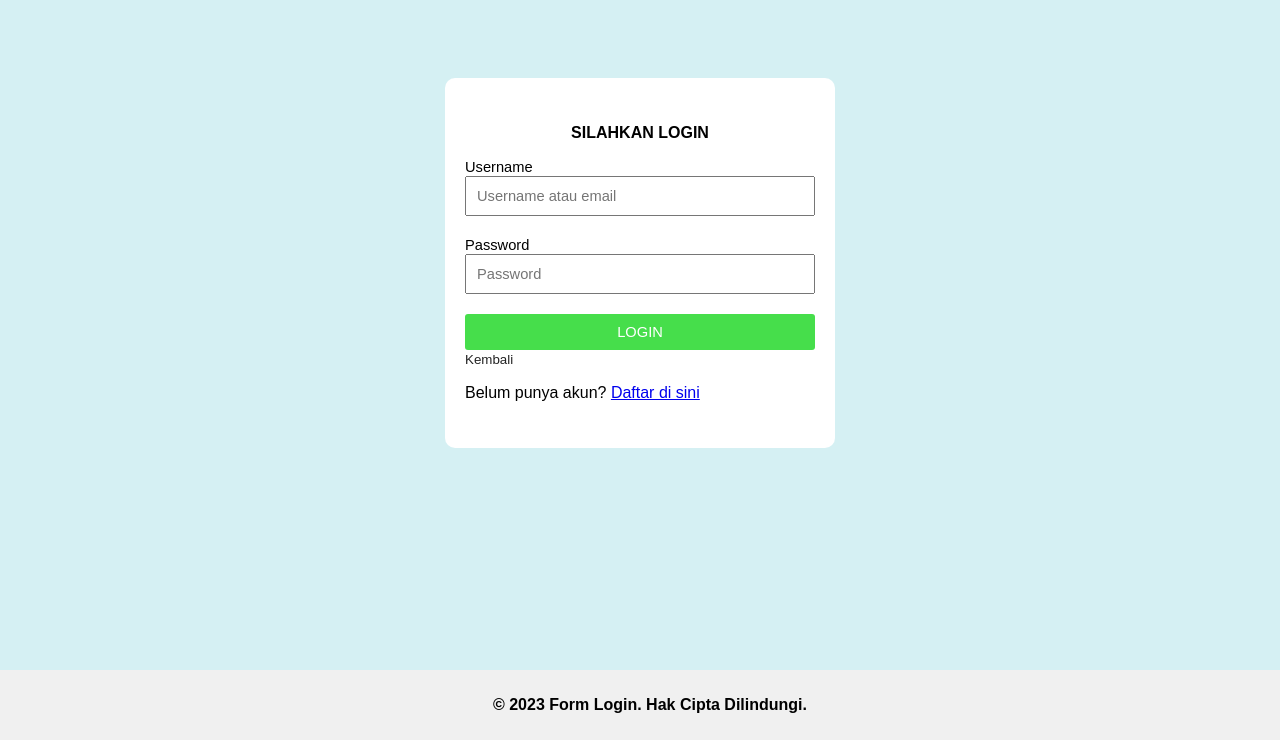
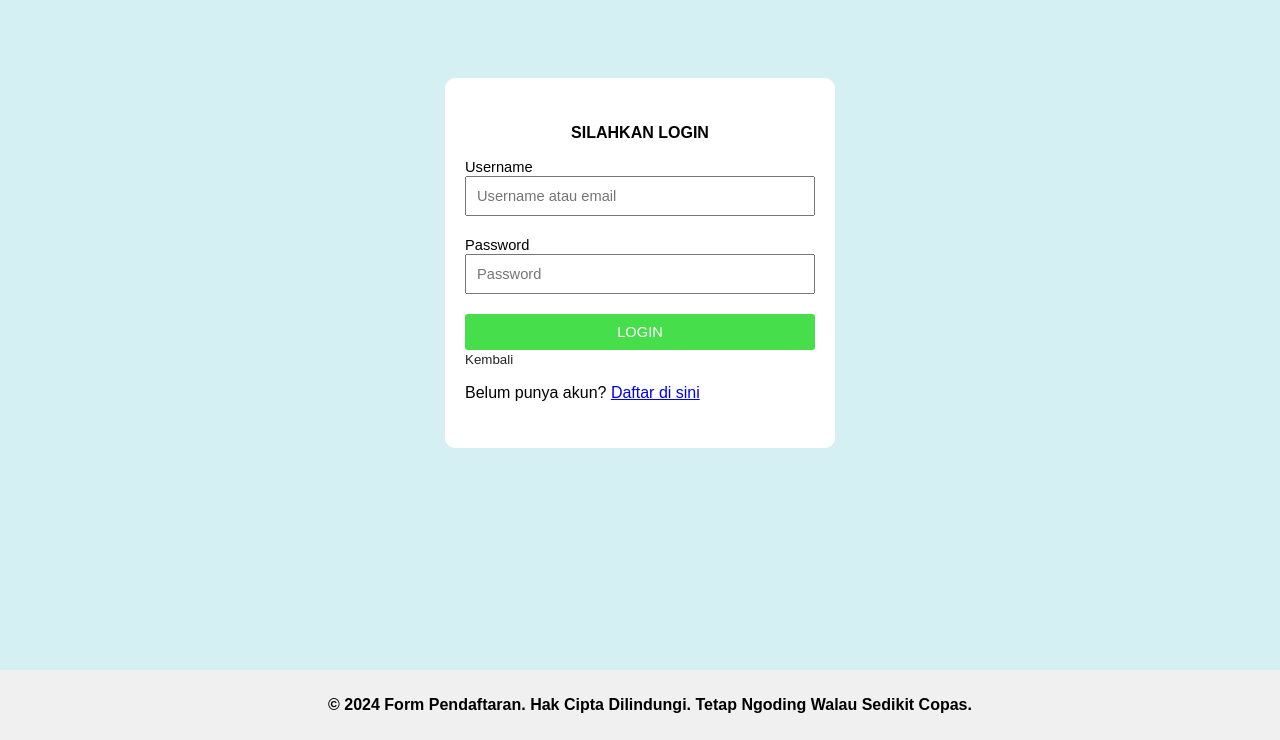
Before and after one commit to fikrihdyt25/Form-Login-Dan-Register, a plain HTML site: page index.html in a window 1280 px wide. Shown: the part 60-800 px from the top of the page. Drawn offline with Linux system fonts and the light colour scheme.

Commit message:
Update lagi oy

```diff
--- a/index.html
+++ b/index.html
@@ -36,7 +36,7 @@
     </div>
 
     <footer style="text-align: center; background-color: #f0f0f0; padding: 10px; position: fixed; bottom: 0; left: 0; width: 100%;">
-        <p><strong>&copy; 2023 Form Login. Hak Cipta Dilindungi.</strong></p>
+        <p><strong>&copy; 2024 Form Pendaftaran. Hak Cipta Dilindungi. Tetap Ngoding Walau Sedikit Copas. </strong></p>
     </footer>
 </body>
 </html>
```
Also changed, not shown: Register.html (+1 -1 lines).
